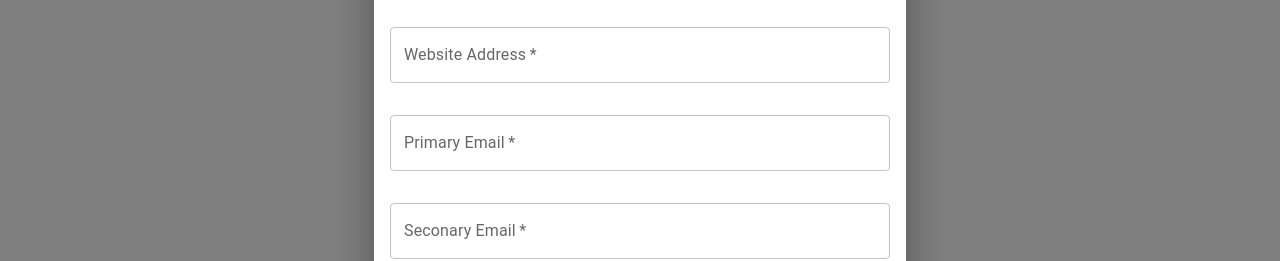
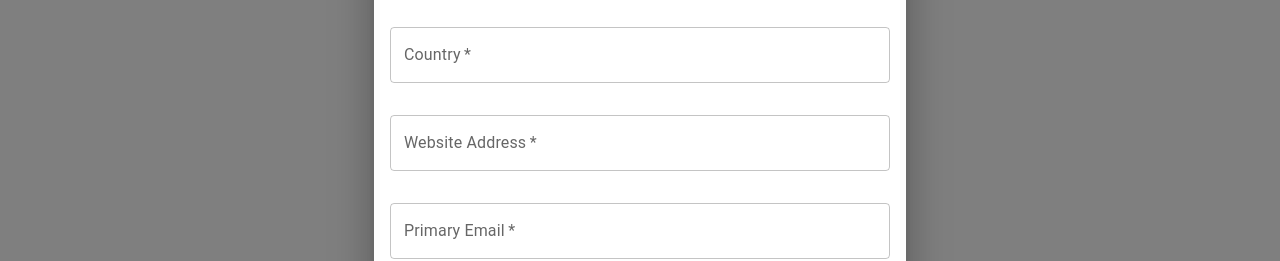
Before and after one commit to charismaTazdid/lead_collector, a React (Vite) app: page /create-lead in a window 1280 px wide. Both pictures are taken after a click on the button "ENTRY NEW LEAD". Shown: the part 253-514 px from the top of the page. Built offline with nearby package versions, Linux system fonts and the light colour scheme.

Commit message:
some changes

```diff
--- a/src/Components/Modal/EntryLead.jsx
+++ b/src/Components/Modal/EntryLead.jsx
@@ -125,6 +125,18 @@ const EntryLead = () => {
               onChange={e =>
                 setProductData({ ...productData, productName: e.target.value })
               }
+              label='Country'
+              color='secondary'
+              fullWidth
+              sx={{ my: 2 }}
+              required
+            />
+          </Box>
+          <Box flex={3}>
+            <TextField
+              onChange={e =>
+                setProductData({ ...productData, productName: e.target.value })
+              }
               label='Website Address'
               color='secondary'
               fullWidth
```
